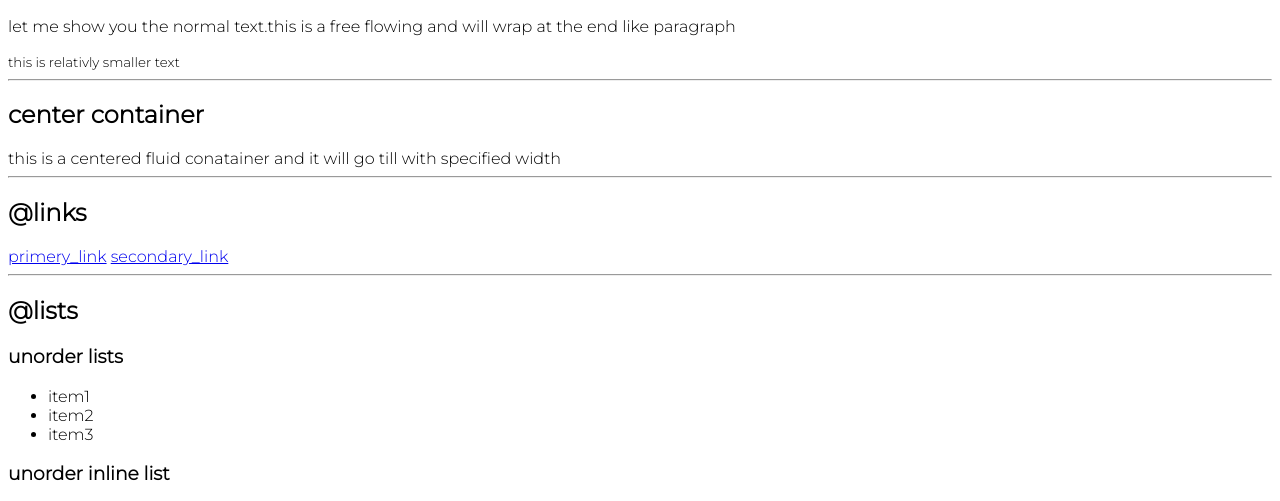
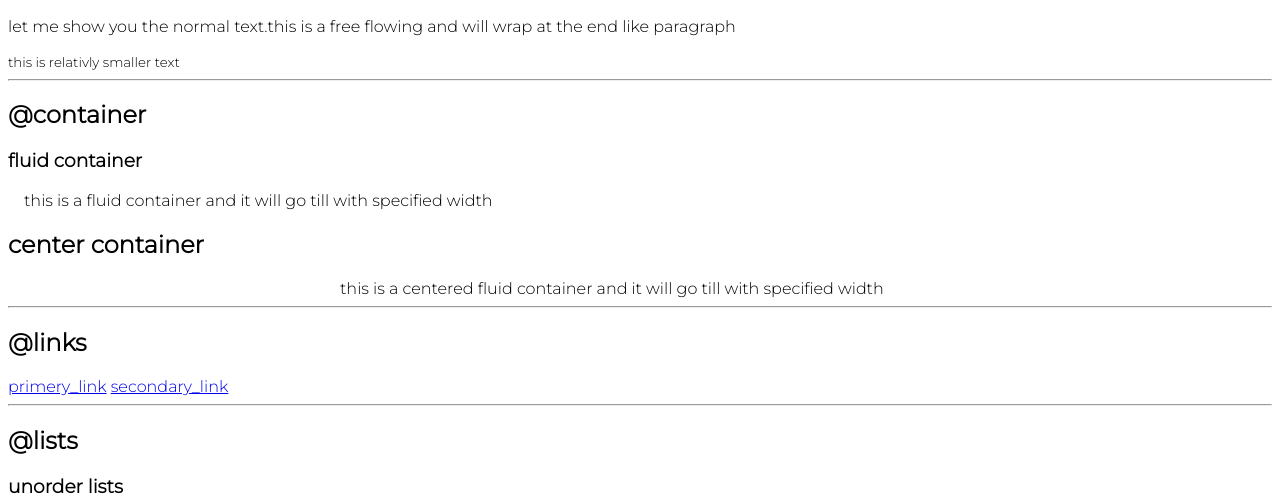
Before and after one commit to saiie5/lesson3-neogcamp, a plain HTML site: page index.html in a window 1280 px wide. Shown: the part 282-783 px from the top of the page. Drawn offline with Linux system fonts and the light colour scheme.

Commit message:
container changes

```diff
--- a/index.html
+++ b/index.html
@@ -21,8 +21,14 @@
     </p>
     <small>this is relativly smaller text</small>
     <hr>
+    <h2>@container</h2>
+    <h3>fluid container
+
+    </h3>
+    <div class="container">this is a  fluid container and it will go till with specified width</div>
+
     <h2>center container</h2>
-    <div>this is a centered fluid conatainer and it will go till with specified width</div>
+    <div class="container container-center">this is a centered fluid container and it will go till with specified width</div>
     <hr>
     <h2>@links</h2>
     <a href="#">primery_link</a>
--- a/styles.css
+++ b/styles.css
@@ -3,3 +3,14 @@
 body{
     font-family: 'Montserrat', sans-serif;
 }
+/*  container */
+
+.container{
+    padding-left: 1rem;
+    padding-right: 1rem;
+}
+.container-center{
+    max-width: 600px;
+    margin: auto;
+
+}
```
